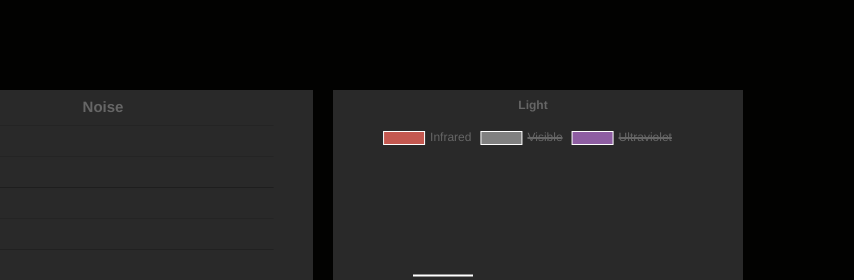
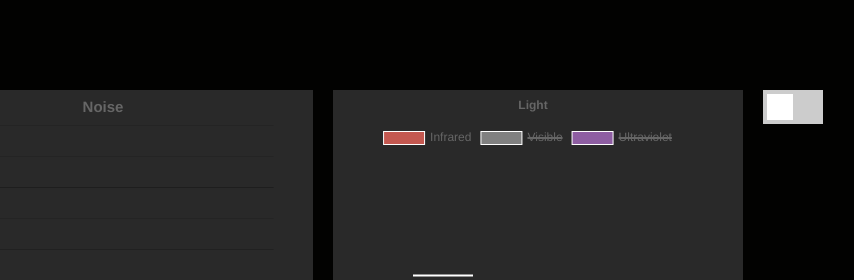
Before and after one commit to SolarinTechnologies/dashboard, a website: page public/index.html in a window 1280 px wide. Shown: the top 280 px of the page, 147-1001 px from the left. Drawn offline with Linux system fonts and the light colour scheme.

Commit message:
button appears

```diff
--- a/public/index.html
+++ b/public/index.html
@@ -13,6 +13,10 @@
 			</div >
 		</div >
 		<div class="data_region">
+			<label class="switch">
+				<input type="checkbox">
+				<span class="slider"></span>
+			</label>
 			<div class="chart_region">
 	    		<canvas id="myChart" width="400" height="187"></canvas>
 			</div>
--- a/public/stylesheets/style.css
+++ b/public/stylesheets/style.css
@@ -51,3 +51,65 @@ input[type=range][orient=vertical]
   /* background-color: #292929; */
   /* float: left; */
 }
+
+.switch {
+  position: relative;
+  display: inline-block;
+  width: 60px;
+  height: 34px;
+}
+
+/* Hide default HTML checkbox */
+.switch input {
+  opacity: 0;
+  width: 0;
+  height: 0;
+}
+
+/* The slider */
+.slider {
+  position: absolute;
+  cursor: pointer;
+  top: 0;
+  left: 0;
+  right: 0;
+  bottom: 0;
+  background-color: #ccc;
+  -webkit-transition: .4s;
+  transition: .4s;
+}
+
+.slider:before {
+  position: absolute;
+  content: "";
+  height: 26px;
+  width: 26px;
+  left: 4px;
+  bottom: 4px;
+  background-color: white;
+  -webkit-transition: .4s;
+  transition: .4s;
+}
+
+input:checked + .slider {
+  background-color: #2196F3;
+}
+
+input:focus + .slider {
+  box-shadow: 0 0 1px #2196F3;
+}
+
+input:checked + .slider:before {
+  -webkit-transform: translateX(26px);
+  -ms-transform: translateX(26px);
+  transform: translateX(26px);
+}
+
+/* Rounded sliders */
+.slider.round {
+  border-radius: 34px;
+}
+
+.slider.round:before {
+  border-radius: 50%;
+}
```
